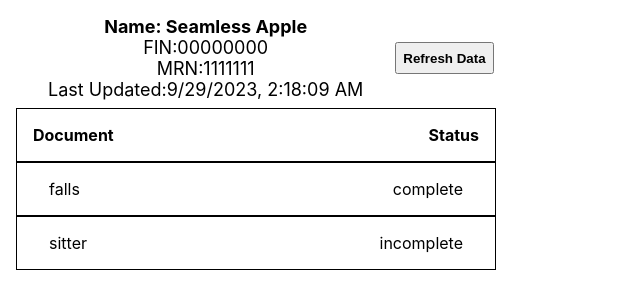
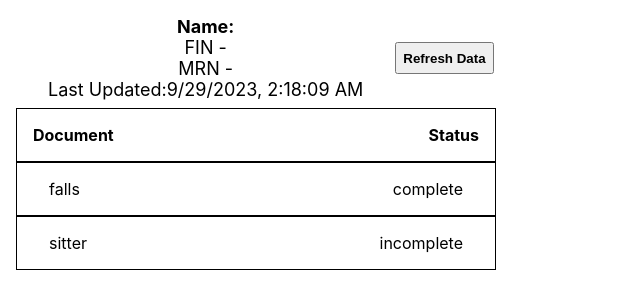
Before and after one commit to dmartin5150/VisionFrontend, a React (Create React App) app: page / in a window 1280 px wide. Shown: the top 308 px of the page, without its empty margins (0-640 px from the left). Built offline with nearby package versions, Linux system fonts and the light colour scheme.

Commit message:
updating patient id from backend

```diff
--- a/src/App.tsx
+++ b/src/App.tsx
@@ -1,4 +1,4 @@
-import React from 'react';
+import React, {useState} from 'react';
 import './App.css';
 import ListItem from './components/ListItems/ListItem';
 import PatientInfo from './components/patientInfo/patientInfo';
@@ -12,12 +12,22 @@ const items = [
 
 const patient = {'name':'Seamless Apple', 'MRN':'1111111', 'FIN':'00000000'}
 
+const noPatientID = {
+  'MRN':'',
+  'FIN':''
+}
 
 function App() {
-
+  const [patientID, setPatientID] = useState<PatientID>(noPatientID)
 
   const handleRefreshData = () => {
-    console.log(getMRNFIN())
+    async function getPatientID() {
+      const patId = await getMRNFIN()
+      setPatientID(patId)
+      console.log(patId)
+    }
+    getPatientID()
+
   }
 
   return (
@@ -25,7 +35,7 @@ function App() {
       <div className='document-table'>
         <div className='document-header'>
           <div className='document-patient'>
-            <PatientInfo patient={patient} />
+            <PatientInfo patientName='' patientID={patientID} />
           </div>
           <div className='refresh-button'>
             <button onClick={handleRefreshData}>Refresh Data</button>
--- a/src/components/patientInfo/patientInfo.tsx
+++ b/src/components/patientInfo/patientInfo.tsx
@@ -1,27 +1,27 @@
 import React from 'react';
 import './patientInfo.scss'
-
-interface PatientInfoProps {
-    patient: {
-        'name':string,
-        'FIN':string,
-        'MRN':string
-    };
-}
 
 export type PatientID = {
     MRN:string,
     FIN:string
 }
 
-const PatientInfo: React.FC<PatientInfoProps> = ({patient}) => {
-    const {name,FIN, MRN } = patient
+
+interface PatientInfoProps {
+    patientName:string,
+    patientID: PatientID
+}
+
+
+
+const PatientInfo: React.FC<PatientInfoProps> = ({patientName, patientID}) => {
+    const {FIN, MRN } = patientID
     const date = new Date();
     return (
         <div className='patient-info'>
-            <div className='patient-name'>Name: {name}</div>
-            <div className='patient-FIN'>FIN:{FIN}</div>
-            <div className='patient-MRN'>MRN:{MRN}</div>
+            <div className='patient-name'>Name: {patientName}</div>
+            <div className='patient-FIN'>FIN - {FIN}</div>
+            <div className='patient-MRN'>MRN - {MRN}</div>
             <div className='patient-upadated'>Last Updated:{date.toLocaleString()}</div>
         </div>
     )
```
